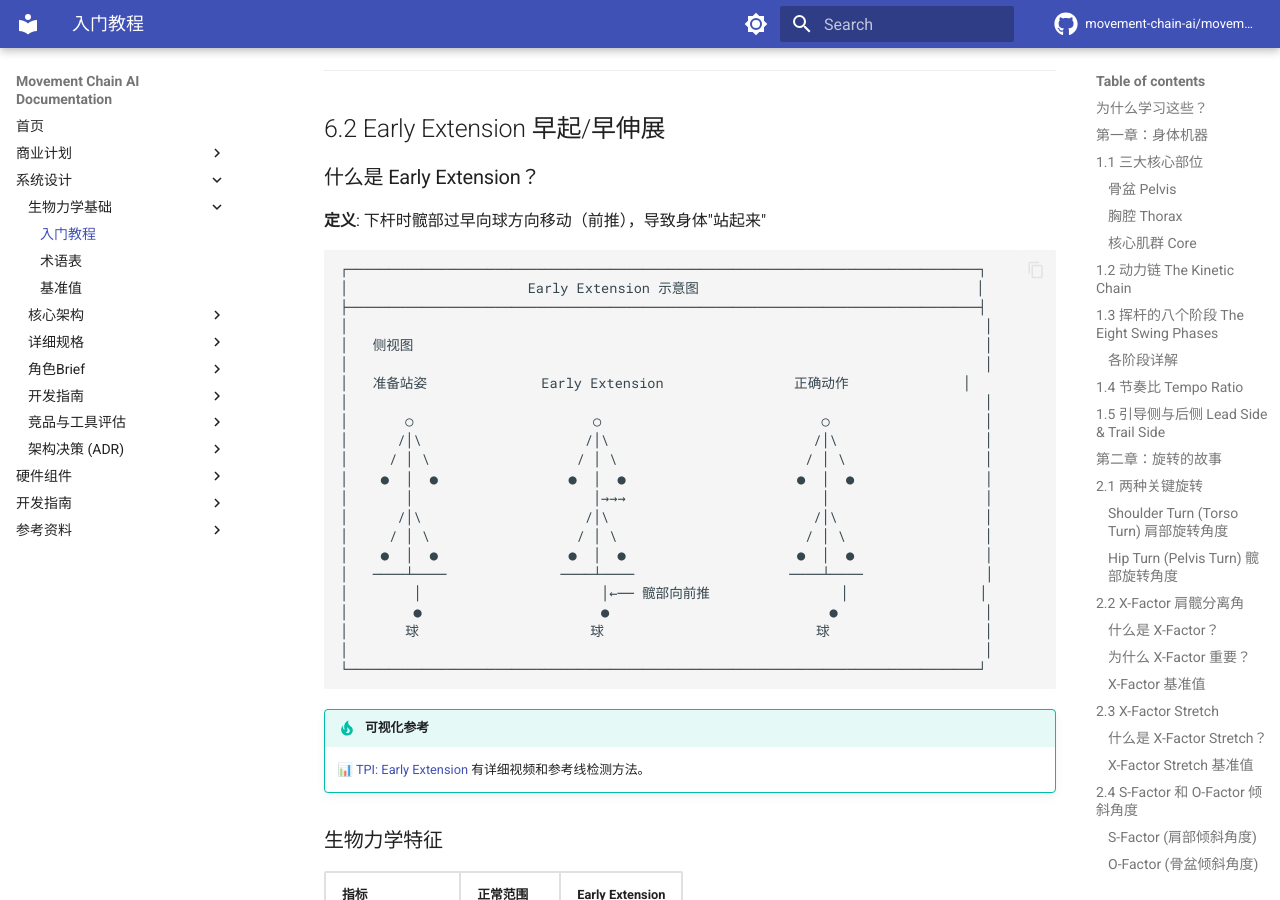
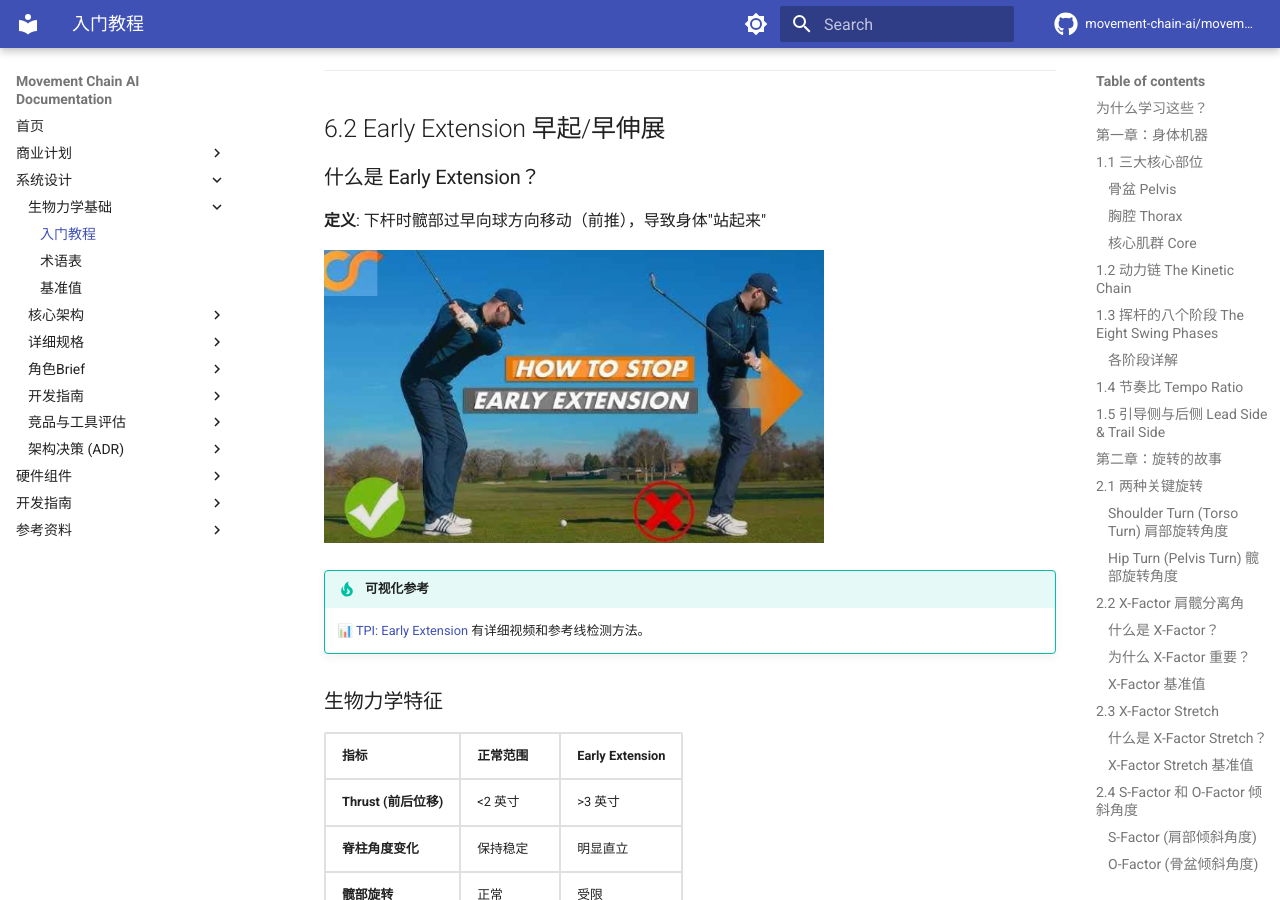
Before and after one commit to movement-chain-ai/movement-chain-docs, an MkDocs documentation site: the page built from docs/zh/design/foundations/biomechanics-101.md, in a window 1280 px wide and 900 px high, scrolled down 34462 px. Built offline with MkDocs 1.6.1 and Material for MkDocs 9.7.7, drawn with Linux system fonts in a browser that asks for light colours; comment, search, counter and statistics services are not loaded; the version menu is left out.

Commit message:
docs: 添加 Early Extension 示意图
🤖 Generated with [Claude Code](https://claude.com/claude-code)

Co-Authored-By: Claude Opus 4.5 <noreply@anthropic.com>

````diff
--- a/docs/zh/design/foundations/biomechanics-101.md
+++ b/docs/zh/design/foundations/biomechanics-101.md
@@ -1335,30 +1335,7 @@ EMG 还可以检测**肌肉疲劳**，这是其他传感器无法做到的。
 
 **定义**: 下杆时髋部过早向球方向移动（前推），导致身体"站起来"
 
-```text
-┌─────────────────────────────────────────────────────────────────────────────┐
-│                      Early Extension 示意图                                  │
-├─────────────────────────────────────────────────────────────────────────────┤
-│                                                                              │
-│   侧视图                                                                      │
-│                                                                              │
-│   准备站姿              Early Extension                正确动作              │
-│                                                                              │
-│       ○                      ○                           ○                   │
-│      /│\                    /│\                         /│\                  │
-│     / │ \                  / │ \                       / │ \                 │
-│    ●  │  ●                ●  │  ●                     ●  │  ●                │
-│       │                      │→→→                        │                   │
-│      /│\                    /│\                         /│\                  │
-│     / │ \                  / │ \                       / │ \                 │
-│    ●  │  ●                ●  │  ●                     ●  │  ●                │
-│   ────┴────              ────┴────                   ────┴────               │
-│        │                      │←── 髋部向前推                │                │
-│        ●                      ●                           ●                  │
-│       球                     球                          球                   │
-│                                                                              │
-└─────────────────────────────────────────────────────────────────────────────┘
-```
+![Early Extension 示意图](../../images/early-extension.png){ width="500" }
 
 !!! tip "可视化参考"
     📊 [TPI: Early Extension](https://www.mytpi.com/improve-my-game/swing-characteristics/early-extension) 有详细视频和参考线检测方法。
````
Also changed, not shown: docs/zh/images/early-extension.png (added).
